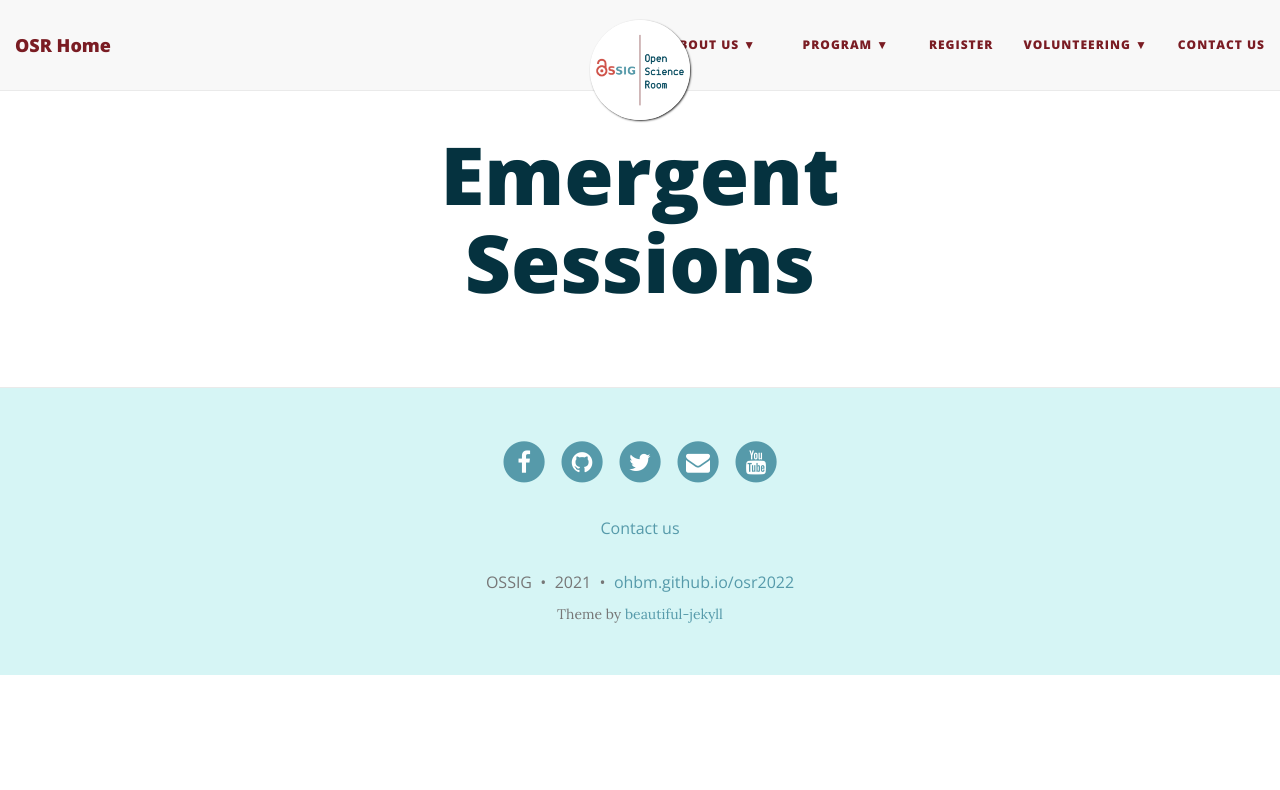
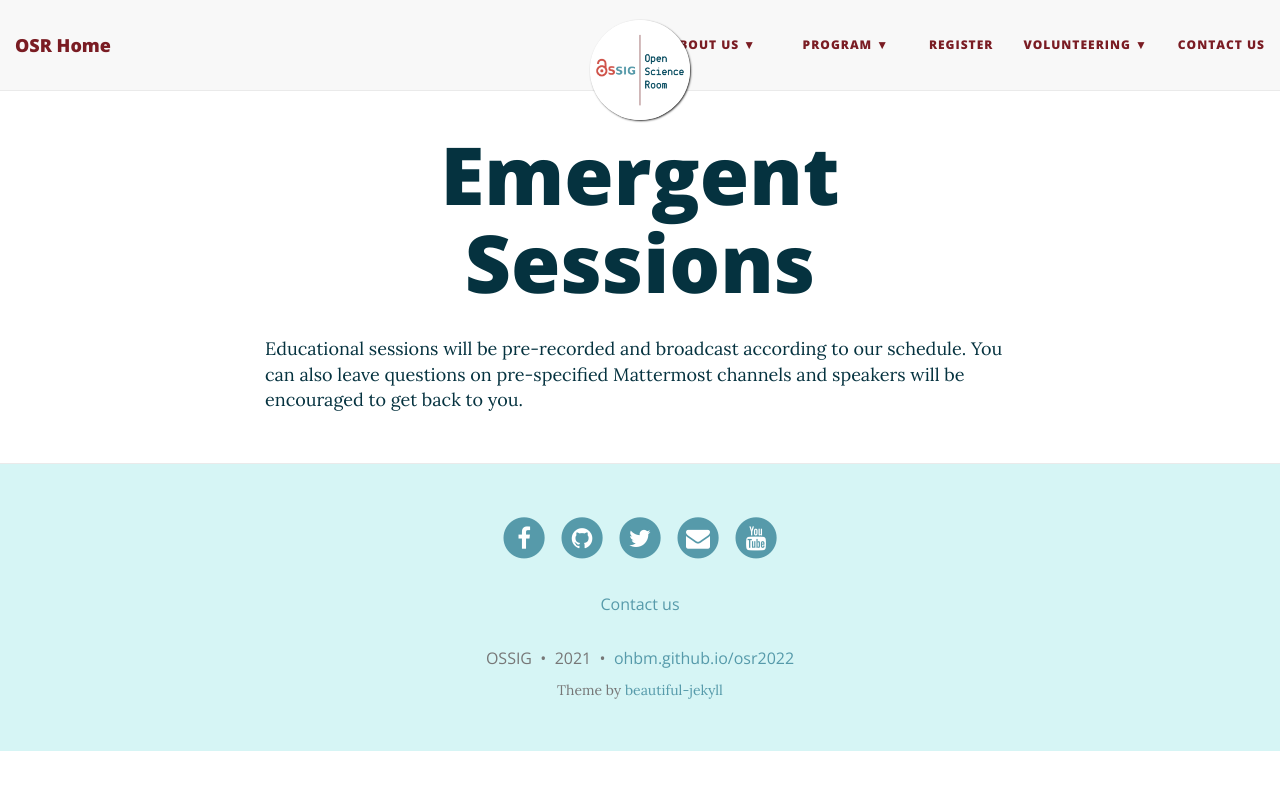
Before and after one commit to ohbm/osr2023, a Jekyll site: the page built from EmergentSessions.html, in a window 1280 px wide. Shown: the top 790 px of the page. Built offline with Jekyll 4.4.1, drawn with Linux system fonts in a browser that asks for light colours; nearby versions of some CDN libraries.

Commit message:
Update EmergentSessions.html

```diff
--- a/EmergentSessions.html
+++ b/EmergentSessions.html
@@ -3,3 +3,6 @@
 title: Emergent Sessions
 permalink: /emergentsessions/
 ---
+
+Educational sessions will be pre-recorded and broadcast according to our schedule.
+You can also leave questions on pre-specified Mattermost channels and speakers will be encouraged to get back to you.
```
